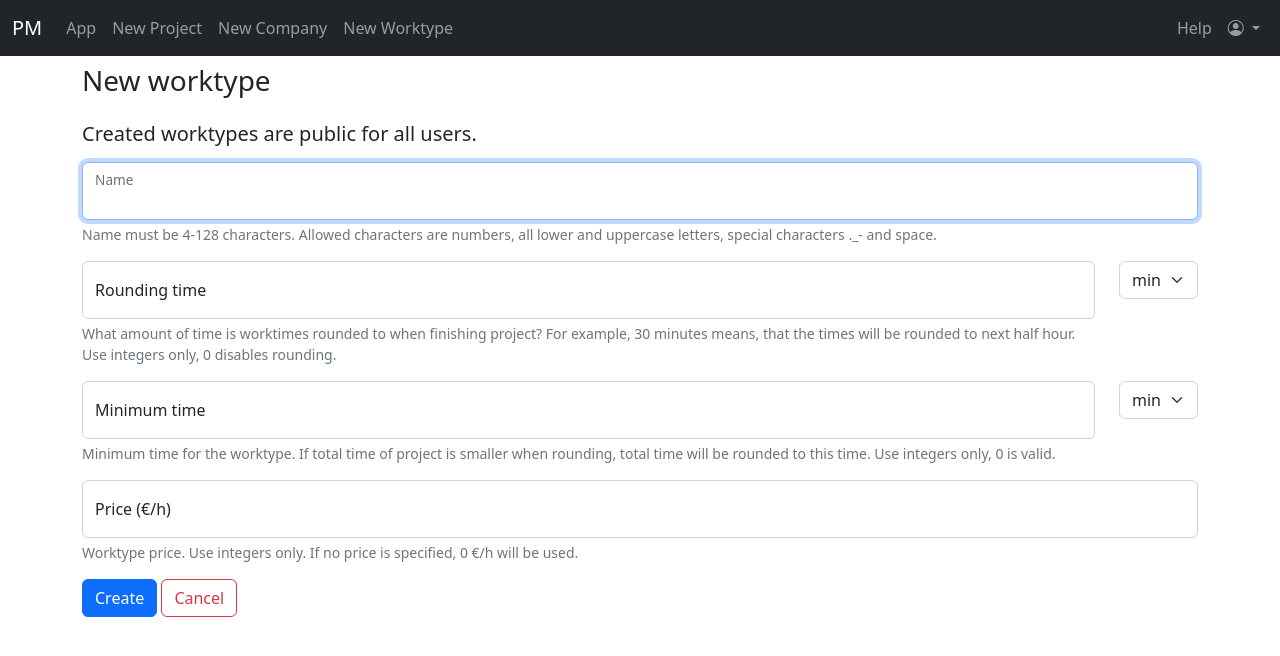
After one commit to Capscience/project-manager, a Flask app: page /new_worktype in a window 1280 px wide. The commit adds this page. Shown: the top 656 px of the page. Run offline with Flask 2, Linux system fonts and the light colour scheme; the visitor is signed in with stand-in values (Sample User, id 1).

Commit message:
Added worktype creation, and made it possible to disable rounding.

```diff
--- /dev/null
+++ b/src/newworktype.py
@@ -0,0 +1,96 @@
+import re
+import datetime
+from flask import render_template
+from flask import redirect
+from flask import render_template
+from flask import request
+from flask import url_for
+from flask import flash
+from src import app, db
+from src.login import require_login
+
+
+@app.route('/new_worktype', methods = ['GET', 'POST'])
+@require_login()
+def new_worktype():
+    """Create new worktypes."""
+
+    if request.method == 'GET':
+        return render_template('newworktype.html')
+
+    # Get inputs from form
+    name = request.values.get('name', '').strip()
+    rounding = request.values.get('rounding', '').strip()
+    rounding_unit = int(request.values.get('rounding_unit'))
+    minimum = request.values.get('minimum', '').strip()
+    min_unit = int(request.values.get('min_unit'))
+    price = request.values.get('price', '0').strip()
+
+    if create_worktype(
+        name,
+        rounding,
+        rounding_unit,
+        minimum,
+        min_unit,
+        price):
+        flash('Worktype created successfully.')
+        return redirect(url_for('manager'))
+    return redirect(url_for('new_worktype'))
+
+
+def create_worktype(
+    name: str,
+    rounding: str,
+    rounding_unit: int,
+    minimum: str,
+    min_unit: int,
+    price: str) -> bool:
+    """Create worktype for all users to use."""
+
+    # Validate worktype name
+    name_regex = r'[\w _.-]{4,128}'
+    if re.match(name_regex, name) is None:
+        flash('Invalid name!')
+        return False
+    query_worktype = 'SELECT * FROM work_type WHERE name = :name'
+    worktype = db.session.execute(query_worktype, {'name': name}).fetchone()
+    if worktype is not None:
+        flash('Worktype name is already taken.')
+        return False
+
+    # Validate numerical values
+    try:
+        minimum = int(minimum)
+        rounding = int(rounding)
+        price = int(price)
+    except ValueError:
+        flash('Only use integers for rounding, minimum and price!')
+        return False
+
+    # Set rounding and minimum to correct units
+    if rounding_unit == 1:
+        rounding = datetime.timedelta(minutes = rounding)
+    elif rounding_unit == 2:
+        rounding = datetime.timedelta(hours = rounding)
+
+    if min_unit == 1:
+        minimum = datetime.timedelta(minutes = minimum)
+    elif min_unit == 2:
+        minimum = datetime.timedelta(hours = minimum)
+
+    # Create new worktype
+    insert = """INSERT INTO work_type
+                    (name, rounding, minimum, price)
+                VALUES
+                    (:name, :rounding, :minimum, :price)"""
+    db.session.execute(
+        insert,
+        {
+            'name': name,
+            'rounding': rounding,
+            'minimum': minimum,
+            'price': price
+        }
+    )
+    db.session.commit()
+    return True
--- a/src/templates/entryedit.html
+++ b/src/templates/entryedit.html
@@ -15,6 +15,9 @@
 </li>
 <li class="nav-item">
     <a class="nav-link" type="button" href="{{ url_for('new_company') }}">New Company</a>
+</li>
+<li class="nav-item">
+    <a class="nav-link" type="button" href="{{ url_for('new_worktype') }}">New Worktype</a>
 </li>
 {% endblock %}
 
--- a/src/templates/finished.html
+++ b/src/templates/finished.html
@@ -15,6 +15,9 @@
 </li>
 <li class="nav-item">
     <a class="nav-link" type="button" href="{{ url_for('new_company') }}">New Company</a>
+</li>
+<li class="nav-item">
+    <a class="nav-link" type="button" href="{{ url_for('new_worktype') }}">New Worktype</a>
 </li>
 {% endblock %}
 
--- a/src/templates/manager.html
+++ b/src/templates/manager.html
@@ -15,6 +15,9 @@
 </li>
 <li class="nav-item">
     <a class="nav-link" type="button" href="{{ url_for('new_company') }}">New Company</a>
+</li>
+<li class="nav-item">
+    <a class="nav-link" type="button" href="{{ url_for('new_worktype') }}">New Worktype</a>
 </li>
 {% endblock %}
 
--- a/src/templates/newcompany.html
+++ b/src/templates/newcompany.html
@@ -15,6 +15,9 @@
 </li>
 <li class="nav-item">
     <a class="nav-link" type="button" href="{{ url_for('new_company') }}">New Company</a>
+</li>
+<li class="nav-item">
+    <a class="nav-link" type="button" href="{{ url_for('new_worktype') }}">New Worktype</a>
 </li>
 {% endblock %}
 
--- a/src/templates/newproject.html
+++ b/src/templates/newproject.html
@@ -15,6 +15,9 @@
 </li>
 <li class="nav-item">
     <a class="nav-link" type="button" href="{{ url_for('new_company') }}">New Company</a>
+</li>
+<li class="nav-item">
+    <a class="nav-link" type="button" href="{{ url_for('new_worktype') }}">New Worktype</a>
 </li>
 {% endblock %}
 
--- /dev/null
+++ b/src/templates/newworktype.html
@@ -0,0 +1,88 @@
+{% extends "base.html" %}
+{% set title = 'New worktype' %}
+{% block messages %}
+{% for message in get_flashed_messages() %}
+    <div class="alert alert-info alert-dismissible fade show" role="alert">
+        {{ message }}
+        <button type="button" class="btn-close" data-bs-dismiss="alert" aria-label="Close"></button>
+    </div>
+{% endfor %}
+{% endblock %}
+
+{% block navbar_addon %}
+<li class="nav-item">
+    <a class="nav-link" type="button" href="{{ url_for('new_project') }}">New Project</a>
+</li>
+<li class="nav-item">
+    <a class="nav-link" type="button" href="{{ url_for('new_company') }}">New Company</a>
+</li>
+<li class="nav-item">
+    <a class="nav-link" type="button" href="{{ url_for('new_worktype') }}">New Worktype</a>
+</li>
+{% endblock %}
+
+{% block content %}
+<h5>Created worktypes are public for all users.</h5>
+<form method="post">
+    <div class="row my-3">
+        <div class="col">
+            <div class="form-floating">
+                <input type="text" class="form-control" id="name" name="name" placeholder="Name" minlength="4" aria-label="Worktype name" autofocus required>
+                <label for="name">Name</label>
+                <div id="name" class="form-text">
+                    Name must be 4-128 characters. Allowed characters are numbers, all lower and uppercase letters, special characters ._- and space.
+                </div>
+            </div>
+        </div>
+    </div>
+    <div class="row mb-3">
+        <div class="col-md">
+            <div class="form-floating">
+                <input type="text" class="form-control" id="rounding" name="rounding" placeholder="" minlength="1" aria-label="Rounding time" required>
+                <label for="rounding">Rounding time</label>
+                <div id="rounding" class="form-text">
+                    What amount of time is worktimes rounded to when finishing project? For example, 30 minutes means, that the times will be rounded to next half hour. Use integers only, 0 disables rounding.
+                </div>
+            </div>
+        </div>
+        <div class="col-md-auto">
+            <select class="form-select" aria-label="Select rounding unit" name="rounding_unit">
+                <option selected value="1">min</option>
+                <option value="2">h</option>
+            </select>
+        </div>
+    </div>
+    <div class="row mb-3">
+        <div class="col-md">
+            <div class="form-floating">
+                <input type="text" class="form-control" id="minimum" name="minimum" placeholder="" minlength="1" aria-label="Minimum time" required>
+                <label for="minimum">Minimum time</label>
+                <div id="minimum" class="form-text">
+                    Minimum time for the worktype. If total time of project is smaller when rounding, total time will be rounded to this time. Use integers only, 0 is valid.
+                </div>
+            </div>
+        </div>
+        <div class="col-sm-auto">
+            <select class="form-select" aria-label="Select minimum time unit" name="min_unit">
+                <option selected value="1">min</option>
+                <option value="2">h</option>
+            </select>
+        </div>
+    </div>
+    <div class="row mb-3">
+        <div class="col-md">
+            <div class="form-floating">
+                <input type="text" class="form-control" id="price" name="price" placeholder="" minlength="1" aria-label="Price per hour">
+                <label for="price">Price (€/h)</label>
+                <div id="minimum" class="form-text">
+                    Worktype price. Use integers only. If no price is specified, 0 €/h will be used.
+                </div>
+            </div>
+        </div>
+    </div>
+    <div class="col mb-3">
+        <button class="btn btn-primary" type="submit">Create</button>
+        <a class="btn btn-outline-danger" type="button" href="{{ url_for('manager') }}">Cancel</a>
+    </div>
+</form>
+{% endblock %}
--- a/src/templates/projectedit.html
+++ b/src/templates/projectedit.html
@@ -15,6 +15,9 @@
 </li>
 <li class="nav-item">
     <a class="nav-link" type="button" href="{{ url_for('new_company') }}">New Company</a>
+</li>
+<li class="nav-item">
+    <a class="nav-link" type="button" href="{{ url_for('new_worktype') }}">New Worktype</a>
 </li>
 {% endblock %}
 
```
Also changed, not shown: src/stop.py (+9 -2 lines).
